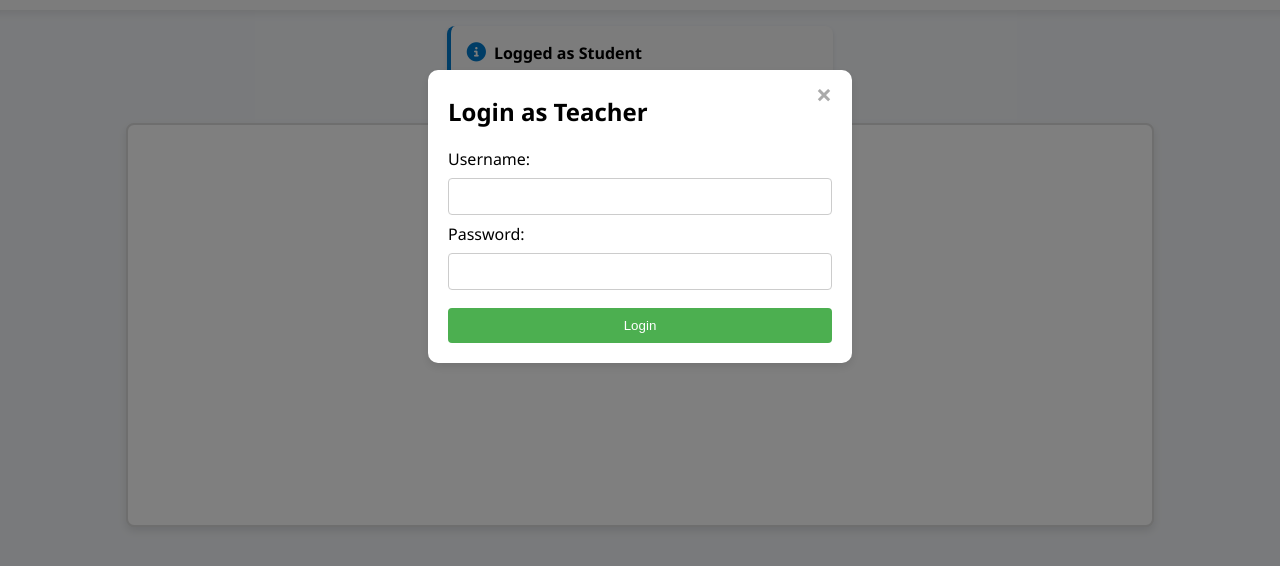
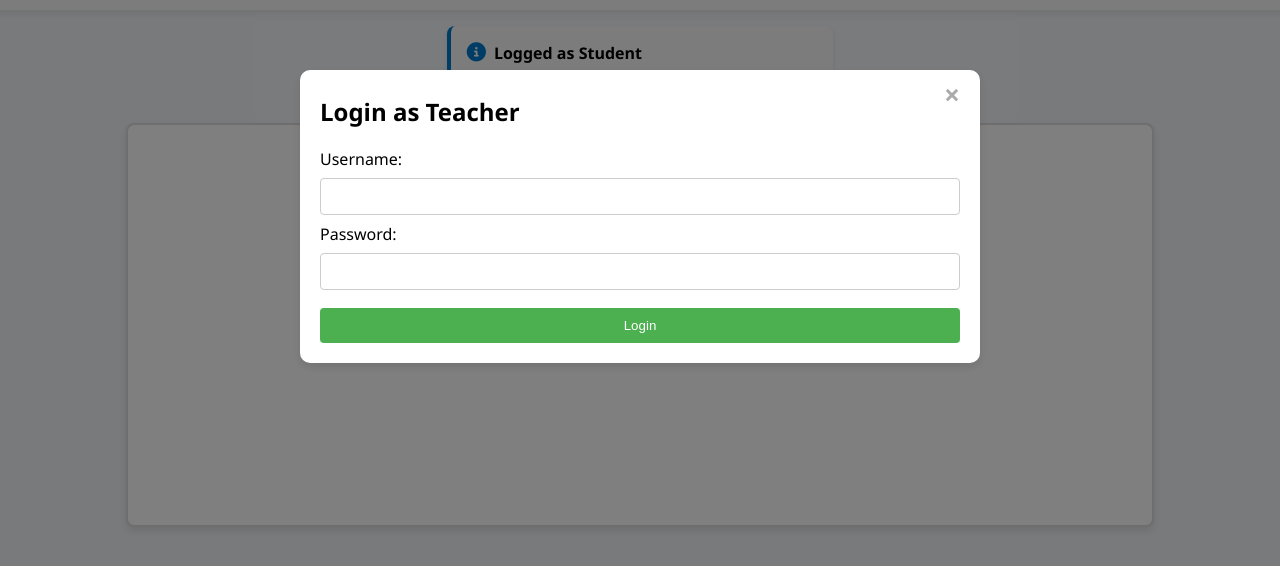
Before and after one commit to Mrbibi38/canvas, a website: page client/index.html in a window 1280 px wide. Both pictures are taken after a click on the button "Login as Teacher". Shown: the part 122-688 px from the top of the page. Drawn offline with Linux system fonts and the light colour scheme.

Commit message:
style: fixed little details.

```diff
--- a/client/app.js
+++ b/client/app.js
@@ -262,6 +262,7 @@ function changeCalloutContentForTeacher() {
     calloutContents[0].textContent = 'You can now draw on the canvas. The student connected to this session will see your drawings.';
     isTeacher = true;  // Set role to teacher
     initializeToolsBar();
+    canvas.style.cursor = 'crosshair';
 }
 
 function changeCalloutContentForStudent() {
@@ -269,6 +270,7 @@ function changeCalloutContentForStudent() {
     calloutContents[0].textContent = "You can view the whiteboard but you can't draw on it.";
     isTeacher = false;  // Set role to student
     initializeToolsBar();
+    canvas.style.cursor = 'not-allowed';
 }
 
 function showLoginButton() {
--- a/client/style.css
+++ b/client/style.css
@@ -162,7 +162,8 @@ canvas {
     margin: 15% auto; /* 15% from the top and centered */
     padding: 5px 20px 20px 20px;
     border-radius: 10px;
-    width: 30%; /* Could be more or less, depending on screen size */
+    width: 50%; /* Could be more or less, depending on screen size */
+    min-width: 30%;
     box-shadow: 0px 4px 10px rgba(0, 0, 0, 0.1);
 }
 
--- a/package.json
+++ b/package.json
@@ -13,6 +13,7 @@
   "dependencies": {
     "cors": "^2.8.5",
     "express": "^4.21.1",
+    "uuid": "^10.0.0",
     "websocket": "^1.0.35",
     "ws": "^8.18.0"
   }
```
Also changed, not shown: 1 other file.
